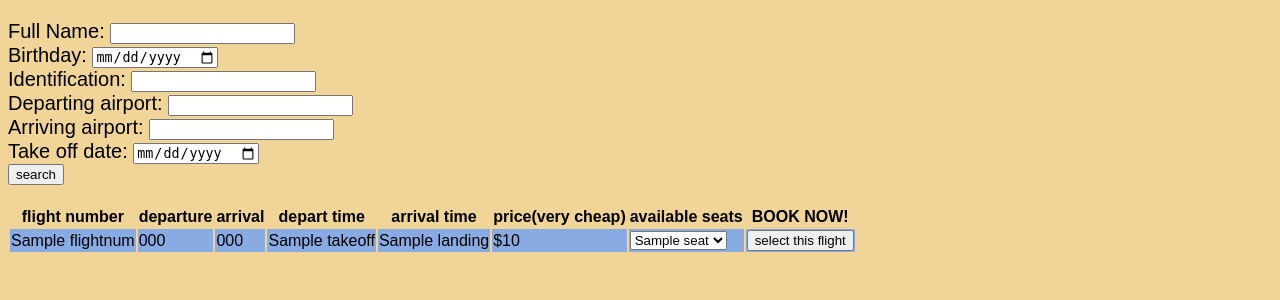
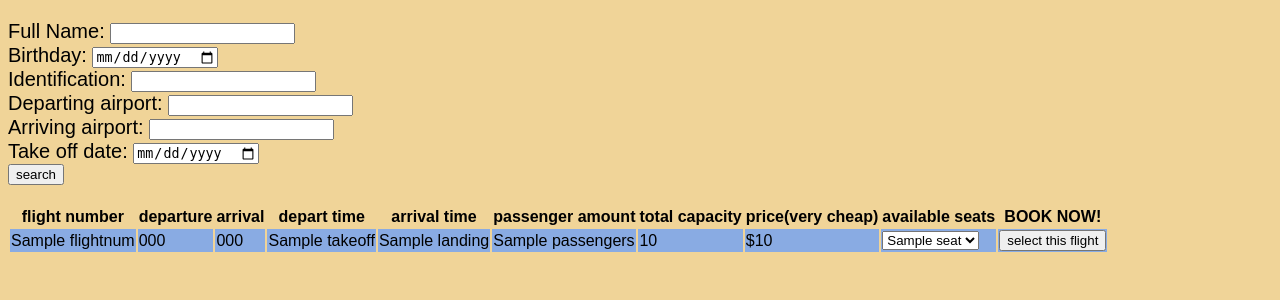
Before and after one commit to YongkangLin/DB_PROJ, a Flask app: template templates/booking.html in a window 1280 px wide. Shown: the part 64-364 px from the top of the page. Run offline with Flask 2, Linux system fonts and the light colour scheme; the template is opened without the code that fills it: most values are stand-ins (such as "Sample title", 1, 10 or a date in 2020); parts of the project's set-up code (start-up, migrations or seed data) failed here and were passed over.

Commit message:
capacity

```diff
--- a/server.py
+++ b/server.py
@@ -70,6 +70,9 @@ def booking():
       result['landing'] = result['landing'].strftime('%Y-%m-%d %H:%M:%S')
       result['price'] = price
       result['seats'] = seats
+      airplane = g.conn.execute("SELECT capacity FROM airplane WHERE numid = '{}';".format(result['numid']))
+      for capacity in airplane:
+        result['capacity'] = capacity['capacity']
       flights.append(result)
     cursor.close()
     if len(flights) > 0:
@@ -77,12 +80,6 @@ def booking():
     else:
       return render_template("booking.html", data=[])
   return render_template("booking.html", data=[])
-
-@app.route('/success', methods=['GET','POST'])
-def success():
-  if request.method == 'POST':
-    return render_template("success.html",data=[request.json])
-  return render_template("success.html",data=[])
 
 @app.route('/book', methods=['POST'])
 def book():
@@ -103,6 +100,8 @@ def book():
   (confirm,price,seat,flightnum,takeoff,pid,booktime))
   g.conn.execute("INSERT INTO booked_by VALUES('{}','{}');".format(pid,confirm))
   g.conn.execute("INSERT INTO booked_on VALUES('{}','{}','{}');".format(confirm,flightnum,takeoff))
+  cursor = g.conn.execute("SELECT * FROM booked_on WHERE flightnum = '{}' and takeoff = '{}';".format(flightnum,takeoff))
+  g.conn.execute("UPDATE flight SET passengers = '{}' WHERE flightnum = '{}' and takeoff = '{}';".format(len(list(cursor)),flightnum,takeoff))
   return redirect('/booking')
 
 
--- a/templates/booking.html
+++ b/templates/booking.html
@@ -47,6 +47,8 @@
         <th>arrival</th>
         <th>depart time</th>
         <th>arrival time</th>
+        <th>passenger amount</th>
+        <th>total capacity</th>
         <th>price(very cheap)</th>
         <th>available seats</th>
         <th>BOOK NOW!</th>
@@ -57,6 +59,8 @@
                 <td>{{flight.arrivalcode}}</td>
                 <td>{{flight.takeoff}}</td>
                 <td>{{flight.landing}}</td>
+                <td>{{flight.passengers}}</td>
+                <td>{{flight.capacity}}</td>
                 <td >${{flight.price}}</td>
                 <td>
                 <select id={{flight.flightnum}}>
```
